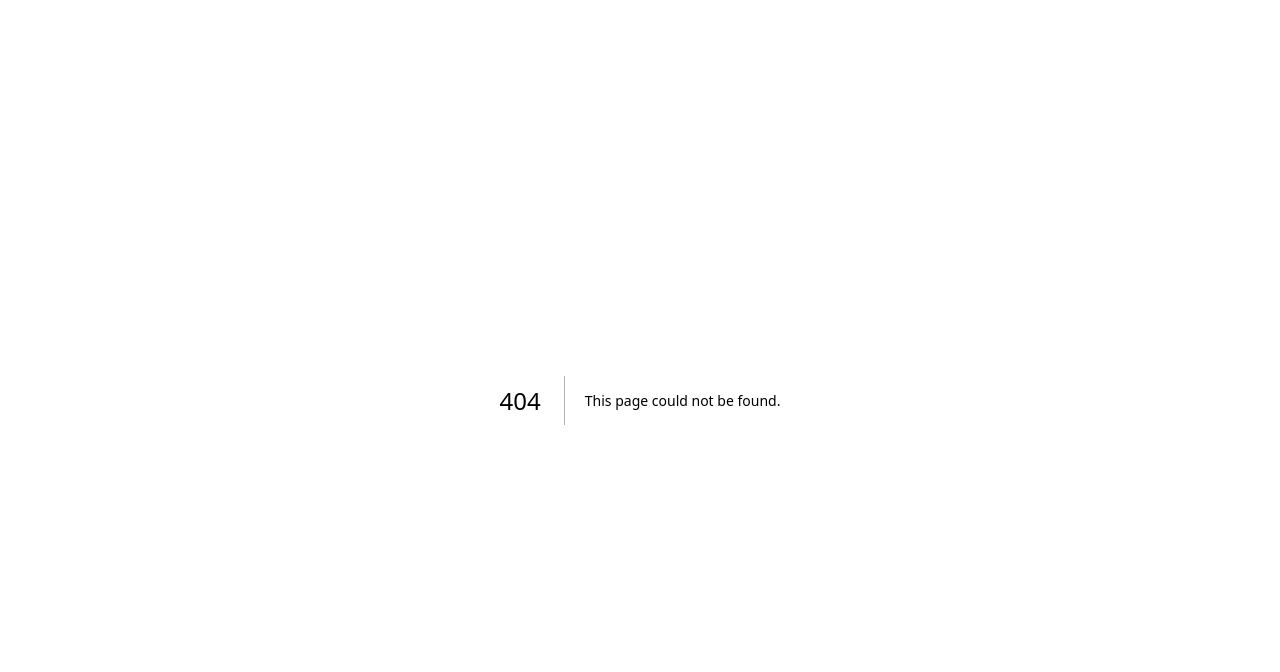
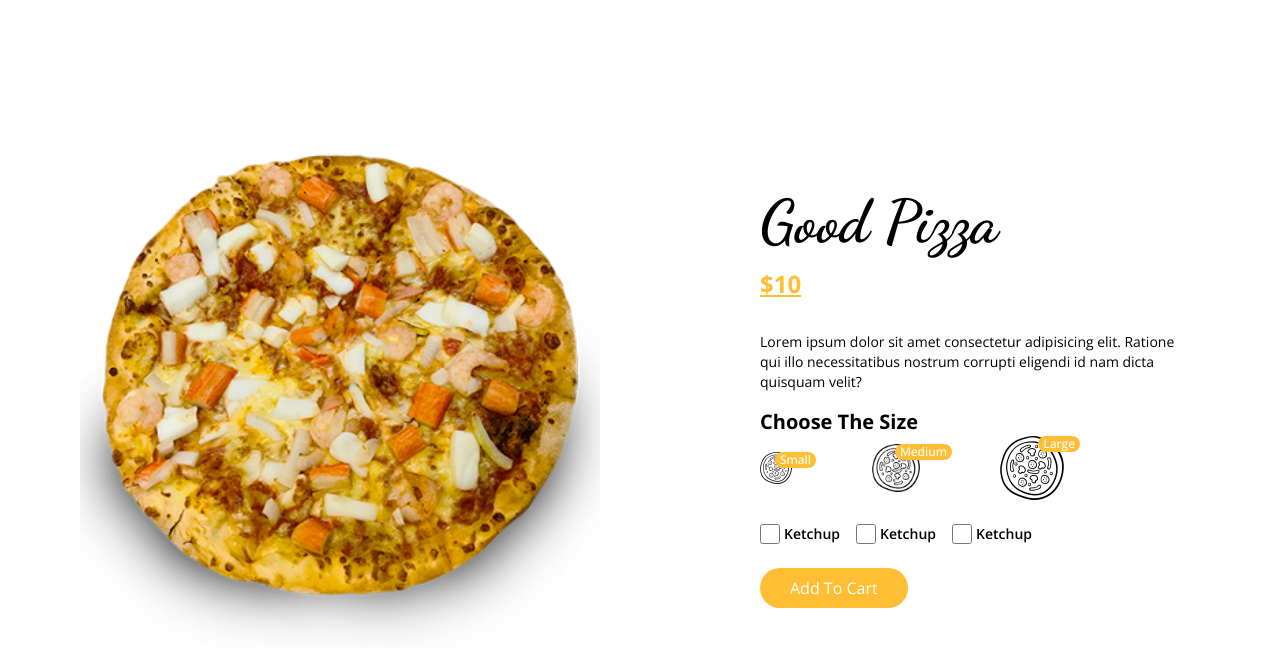
Before and after one commit to SamadAliyev20/Next.JS-Full-Stack-Project, a Next.js app: page /product in a window 1280 px wide. Before the commit this address had no page. Shown: the top 672 px of the page. Built offline with nearby package versions, Linux system fonts and the light colour scheme.

Commit message:
Reservation-Component-Product-Detail-completed

```diff
--- a/components/About.jsx
+++ b/components/About.jsx
@@ -7,7 +7,7 @@ const About = () => {
     <div className="bg-secondary py-14">
       <div className="container mx-auto flex items-center text-white gap-20 justify-center flex-wrap-reverse">
         <div className="flex justify-center">
-          <div className="relative sm:w-[445px] sm-h-[600px]  flex justify-center w-[300px] h-[450px]">
+          <div className="relative sm:w-[445px] sm:h-[600px]  flex justify-center w-[300px] h-[450px]">
             <Image src="/images/about-img.png" alt="" layout="fill" />
           </div>
         </div>
--- /dev/null
+++ b/components/Reservation.jsx
@@ -0,0 +1,66 @@
+import React from "react";
+import Title from "./ui/Title";
+import Input from "./form/Input";
+
+const Reservation = () => {
+    const inputs = [
+        {
+          id: 1,
+          name: "fullName",
+          type: "text",
+          placeholder: "Your Full Name",
+        },
+        {
+          id: 2,
+          name: "phoneNumber",
+          type: "number",
+          placeholder: "Your Phone Number",
+        },
+        {
+          id: 3,
+          name: "email",
+          type: "email",
+          placeholder: "Your Email Address",
+        },
+        {
+          id: 4,
+          name: "persons",
+          type: "number",
+          placeholder: "How Many Persons?",
+        },
+        {
+          id: 5,
+          name: "persons",
+          type: "datetime-local",
+          placeholder: "How Many Persons?",
+        },
+      ];
+    return (
+        <div className="container mx-auto py-12">
+          <Title addClass="text-[40px] mb-10">Book A Table</Title>
+          <div className="flex justify-between flex-wrap-reverse gap-10">
+            <div className="lg:flex-1 w-full">
+              <div className="flex flex-col gap-y-3">
+                {inputs.map((input) =>{
+                return  <Input key={input.id} {...input} />
+                })
+                    }
+
+              </div>
+              <button className="btn-primary mt-4">BOOK NOW</button>
+            </div>
+            <div className="lg:flex-1 w-full">
+              <iframe
+                src="https://www.google.com/maps/embed?pb=!1m18!1m12!1m3!1d48348.66924008447!2d-74.24927437205034!3d40.766603131286395!2m3!1f0!2f0!3f0!3m2!1i1024!2i768!4f13.1!3m3!1m2!1s0x89c254b5958982c3%3A0xb6ab3931055a2612!2sEast%20Orange%2C%20New%20Jersey%2C%20Amerika%20Birle%C5%9Fik%20Devletleri!5e0!3m2!1str!2str!4v1661853137161!5m2!1str!2str"
+                allowFullScreen=""
+                loading="lazy"
+                referrerPolicy="no-referrer-when-downgrade"
+                className="h-full w-full"
+              ></iframe>
+            </div>
+          </div>
+        </div>
+      );
+};
+
+export default Reservation;
--- /dev/null
+++ b/components/form/Input.jsx
@@ -0,0 +1,26 @@
+import React from "react";
+
+const Input = (props) => {
+    const { type, placeholder, ...inputProps } = props;
+    console.log(inputProps);
+  return (
+    <div className="w-full">
+      <label className="relative block cursor-text w-full">
+        <input
+          type={type}
+          className={`h-14 w-full border border-primary outline-none px-4 peer ${
+            type !== "datetime-local" && "pt-2"
+          }`}
+          {...inputProps}
+        />
+         {type !== "datetime-local" && (
+          <span className="absolute top-0 left-0 px-4 text-sm flex items-center h-full peer-focus:h-7 peer-focus:text-xs peer-valid:h-7 peer-valid:text-xs transition-all">
+            {placeholder}
+          </span>
+        )}
+      </label>
+    </div>
+  );
+};
+
+export default Input;
--- a/pages/home/index.jsx
+++ b/pages/home/index.jsx
@@ -3,6 +3,7 @@ import Carousel from "@/components/Carousel";
 import MenuWrapper from "@/components/product/MenuWrapper";
 import About from "@/components/About";
 import React from "react";
+import Reservation from "@/components/Reservation";
 
 const index = () => {
   return <div>
@@ -10,6 +11,7 @@ const index = () => {
     <Campaigns/>
     <MenuWrapper/>
     <About/>
+    <Reservation/>
   </div>;
 };
 
--- /dev/null
+++ b/pages/product/index.jsx
@@ -0,0 +1,64 @@
+import Title from "@/components/ui/Title";
+import Image from "next/image";
+import React from "react";
+
+const Index = () => {
+  return (
+    <div className="flex items-center h-screen gap-20 py-20 flex-wrap">
+      <div className="relative md:flex-1 w-[80%] h-[80%] mx-20">
+        <Image src="/images/f1.png" alt="" layout="fill" objectFit="contain" />
+      </div>
+      <div className="md:flex-1 md:text-start text-center">
+        <Title addClass="text-6xl">Good Pizza</Title>
+        <span className="text-primary text-2xl font-bold underline underline-offset-2 inline-block my-4">
+          $10
+        </span>
+        <p className="text-sm my-4 md:pr-24">
+          Lorem ipsum dolor sit amet consectetur adipisicing elit. Ratione qui
+          illo necessitatibus nostrum corrupti eligendi id nam dicta quisquam
+          velit?
+        </p>
+        <div>
+          <h4 className="text-xl font-bold">Choose The Size</h4>
+          <div className="flex items-center gap-x-20 md:justify-start justify-center">
+            <div className="relative w-8 h-8">
+              <Image src="/images/size.png" alt="" layout="fill" />
+              <span className="absolute top-0 -right-6 text-xs bg-primary text-white rounded-full px-[5px] font-medium">
+                Small
+              </span>
+            </div>
+            <div className="relative w-12 h-12">
+              <Image src="/images/size.png" alt="" layout="fill" />
+              <span className="absolute top-0 -right-8 text-xs bg-primary text-white rounded-full px-[5px] font-medium">
+                Medium
+              </span>
+            </div>
+            <div className="relative w-16 h-16">
+              <Image src="/images/size.png" alt="" layout="fill" />
+              <span className="absolute top-0 -right-4 text-xs bg-primary text-white rounded-full px-[5px] font-medium">
+                Large
+              </span>
+            </div>
+          </div>
+          <div className="flex gap-x-4 my-6 md:justify-start justify-center">
+            <label className="flex items-center gap-x-1">
+                <input type="checkbox" className="w-5 h-5 accent-primary" />
+                <span className="text-sm font-semibold">Ketchup</span>
+            </label>
+            <label className="flex items-center gap-x-1">
+                <input type="checkbox" className="w-5 h-5 accent-primary" />
+                <span className="text-sm font-semibold">Ketchup</span>
+            </label>
+            <label className="flex items-center gap-x-1">
+                <input type="checkbox" className="w-5 h-5 accent-primary" />
+                <span className="text-sm font-semibold">Ketchup</span>
+            </label>
+          </div>
+          <button className="btn-primary">Add To Cart</button>
+        </div>
+      </div>
+    </div>
+  );
+};
+
+export default Index;
```
Also changed, not shown: public/images/size.png (added).
